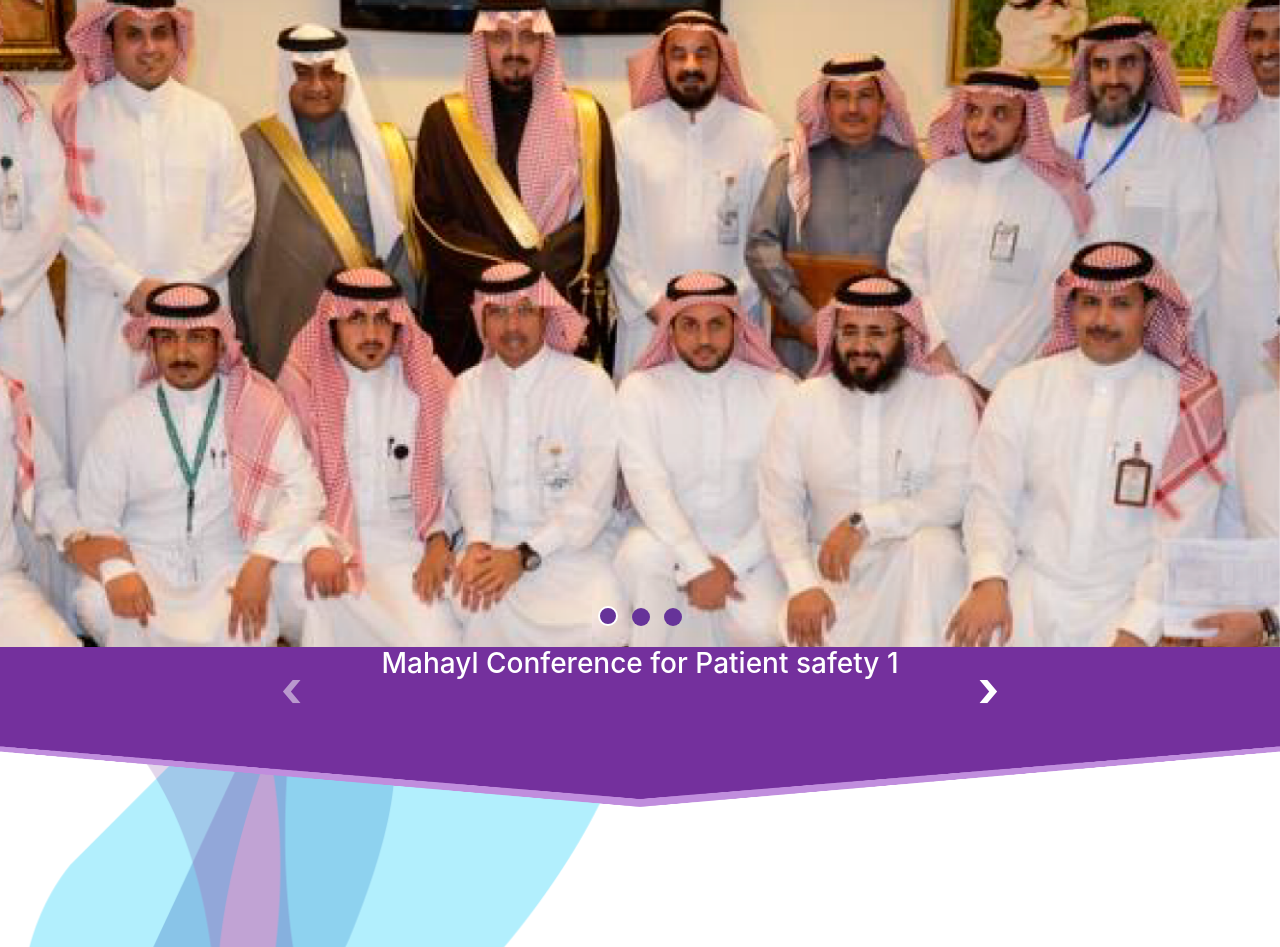
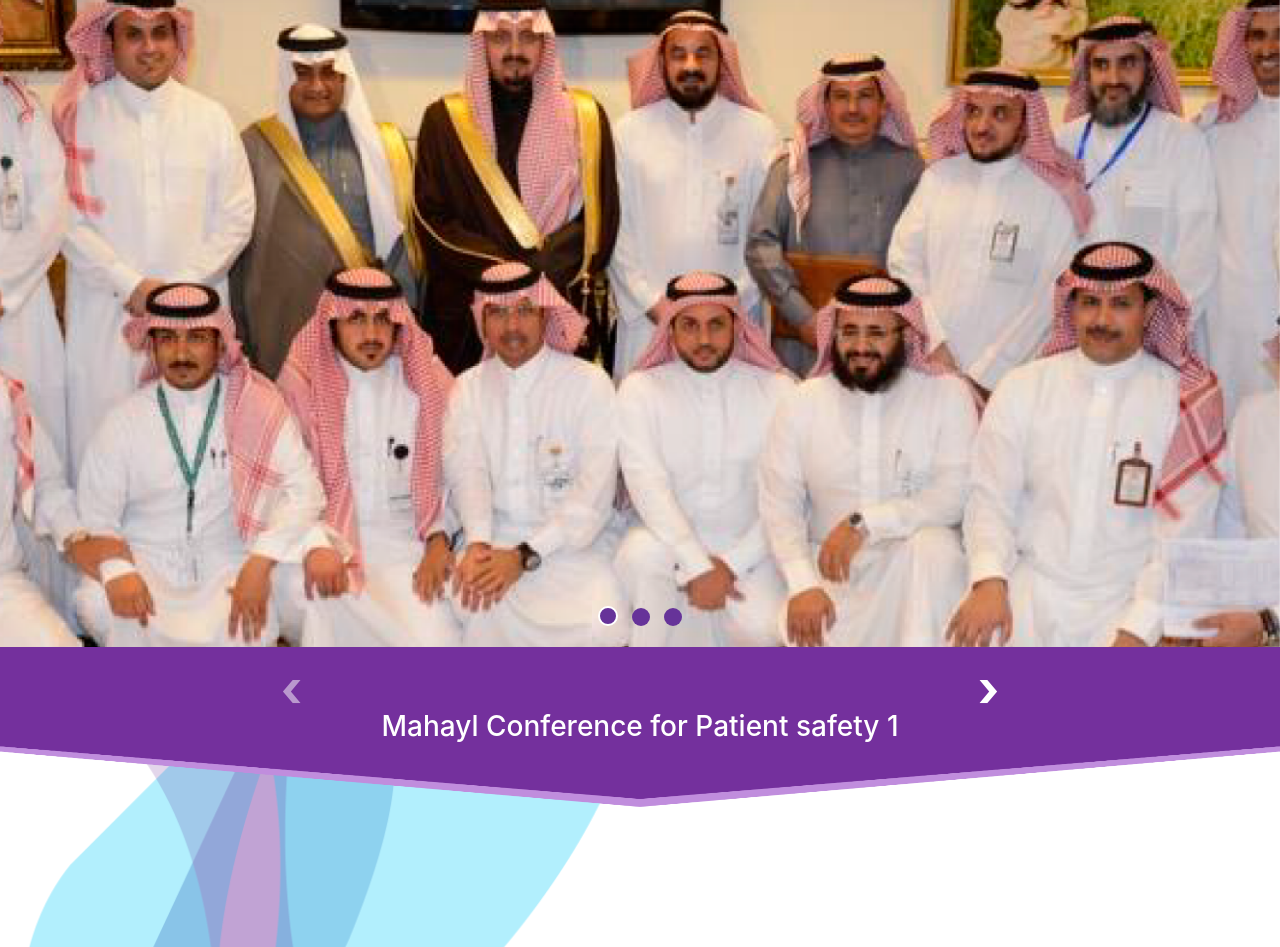
Before and after one commit to AmanySamy/Mahael.github.io, a website: page index.html in a window 1280 px wide. Shown: the part 153-1100 px from the top of the page. Drawn offline with Linux system fonts and the light colour scheme.

Commit message:
Centering Caption

```diff
--- a/sass/pages/_home.scss
+++ b/sass/pages/_home.scss
@@ -64,9 +64,9 @@ header{
 			}
 			h3.slide-caption {
 			    position: absolute;
-			    // bottom: -1%;
+			    top:50%;
 			    left: 50%;
-			    transform: translateX(-50%);
+			    transform: translate(-50%,-50%);
 			    display: inline-block;
 			    color: #FFF;
 			}
```
Also changed, not shown: css/style.css, 1 other file.
